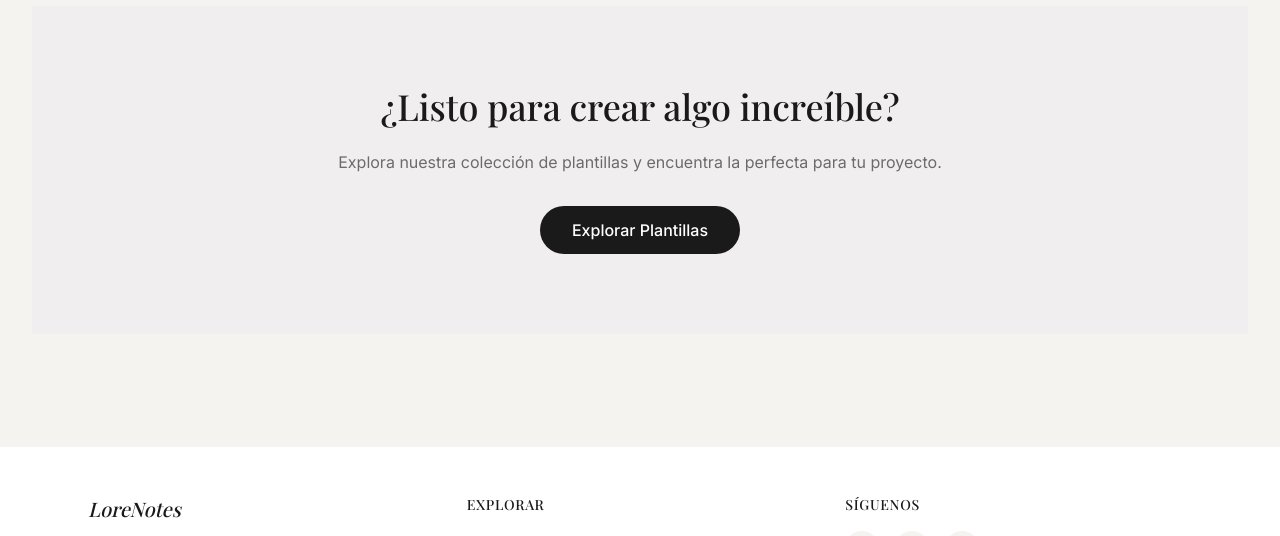
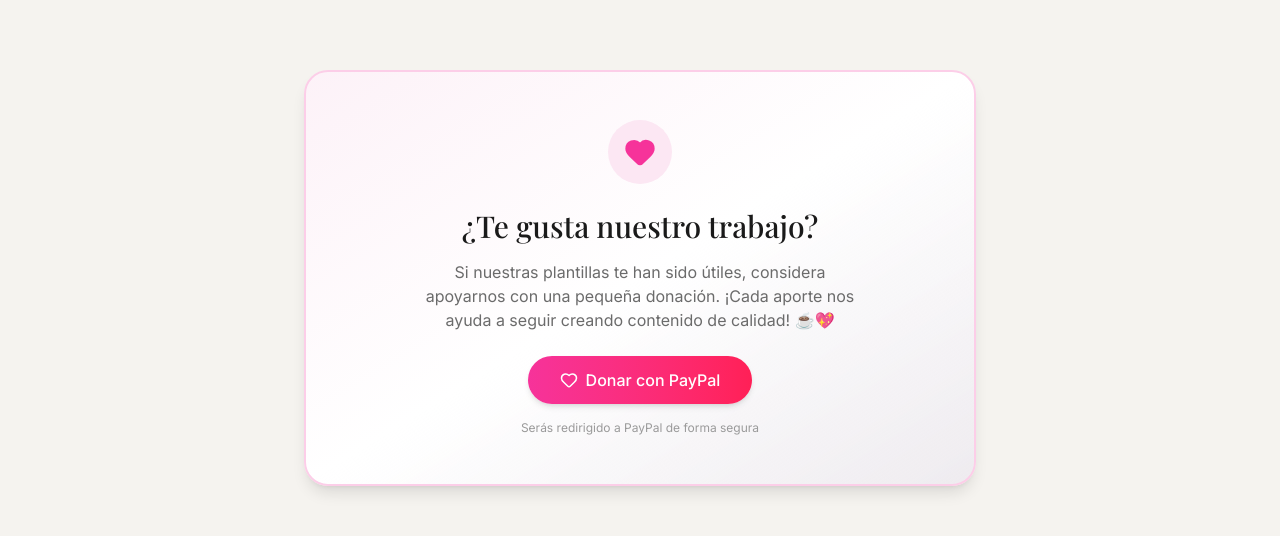
Before and after one commit to cetelloa/LoreNotes, a React (Vite) app in the folder client/: page / in a window 1280 px wide. Shown: the part 1140-1676 px from the top of the page. Built offline with nearby package versions, Linux system fonts and the light colour scheme; no server answers; sample sign-in values are in the browser's storage; a web font is replaced by a local one.

Commit message:
Add donation section to HomePage with PayPal button

```diff
--- a/client/src/pages/HomePage.tsx
+++ b/client/src/pages/HomePage.tsx
@@ -192,6 +192,41 @@
                 </div>
             </section>
 
+            {/* Donation Section */}
+            <section className="py-16 px-6">
+                <motion.div
+                    className="max-w-2xl mx-auto text-center"
+                    initial={{ opacity: 0, y: 20 }}
+                    whileInView={{ opacity: 1, y: 0 }}
+                    viewport={{ once: true }}
+                >
+                    <div className="bg-gradient-to-br from-pink-50 via-white to-lavender-soft/50 rounded-3xl p-8 md:p-12 border-2 border-pink-200 shadow-lg">
+                        <div className="w-16 h-16 mx-auto mb-6 bg-pink-100 rounded-full flex items-center justify-center">
+                            <Heart size={32} className="text-pink-500" fill="currentColor" />
+                        </div>
+                        <h2 className="text-2xl md:text-3xl font-serif text-elegant-black mb-4">
+                            ¿Te gusta nuestro trabajo?
+                        </h2>
+                        <p className="text-elegant-gray mb-6 max-w-md mx-auto">
+                            Si nuestras plantillas te han sido útiles, considera apoyarnos con una pequeña donación.
+                            ¡Cada aporte nos ayuda a seguir creando contenido de calidad! ☕💖
+                        </p>
+                        <a
+                            href="https://www.paypal.com/donate/?hosted_button_id=TU_BOTON_ID"
+                            target="_blank"
+                            rel="noopener noreferrer"
+                            className="inline-flex items-center gap-2 bg-gradient-to-r from-pink-500 to-rose-500 text-white px-8 py-3 rounded-full font-medium hover:from-pink-600 hover:to-rose-600 transition-all shadow-md hover:shadow-lg transform hover:-translate-y-0.5"
+                        >
+                            <Heart size={18} />
+                            Donar con PayPal
+                        </a>
+                        <p className="text-xs text-elegant-light mt-4">
+                            Serás redirigido a PayPal de forma segura
+                        </p>
+                    </div>
+                </motion.div>
+            </section>
+
             {/* CTA Section */}
             <section className="py-20 px-6 bg-lavender-soft/30">
                 <div className="max-w-3xl mx-auto text-center">
```
